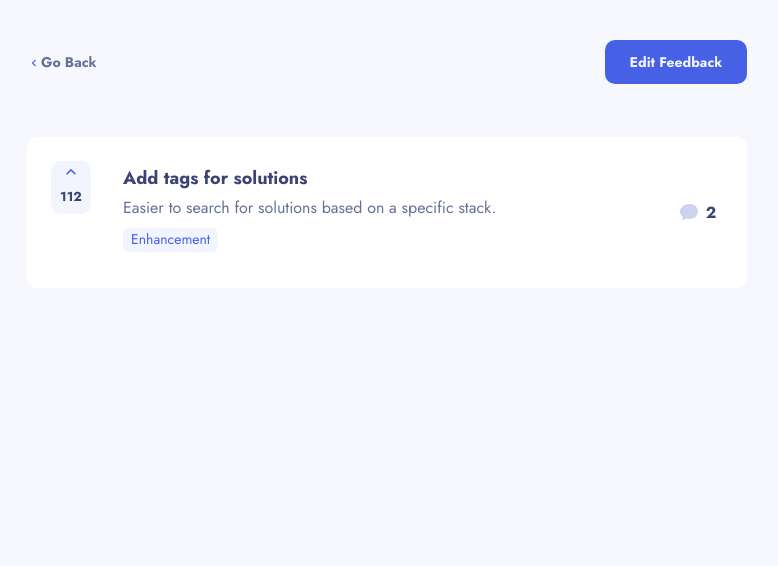
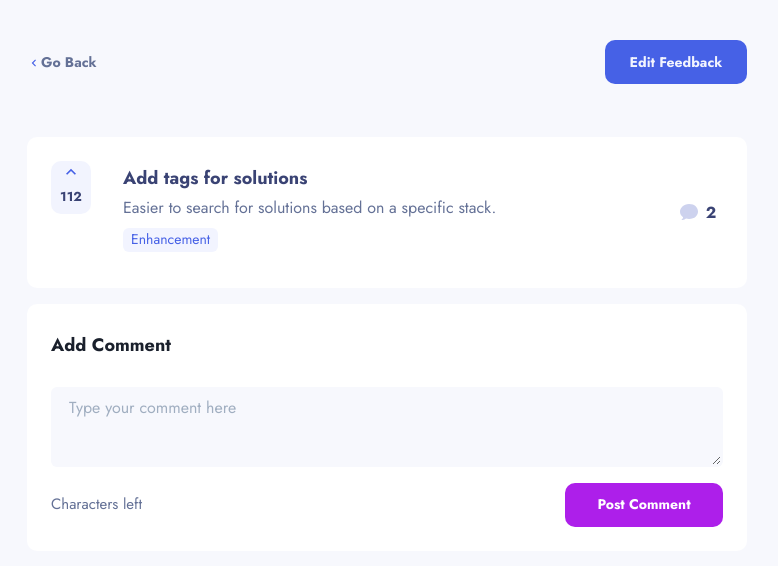
Before and after one commit to lilianaruva/product-feedback-app, a React (Create React App) app: page / in a window 1280 px wide. Shown: the top 566 px of the page, without its empty margins (253-1031 px from the left). Built offline with nearby package versions, Linux system fonts and the light colour scheme.

Commit message:
add comment component

```diff
--- a/src/pages/FeedBackDetail/FeedBackDetail.jsx
+++ b/src/pages/FeedBackDetail/FeedBackDetail.jsx
@@ -1,5 +1,6 @@
 import React from "react";
 import SuggestionsCard from "../Suggestions/components/suggestionsCard";
+import AddComment from "./components/addComment";
 import { ChevronLeftIcon } from "@chakra-ui/icons";
 
 import './styles/feedbackDetails.css'
@@ -17,6 +18,7 @@ const FeedBackDetails = () => {
                         <button className="button-blue">Edit Feedback</button>
                     </div>
                     <SuggestionsCard styles={{maxWidth:"720px"}}/>
+                    <AddComment/>
                 </div>
             </div>
         </>
--- /dev/null
+++ b/src/pages/FeedBackDetail/components/addComment.jsx
@@ -0,0 +1,22 @@
+import React from 'react';
+import { Textarea } from "@chakra-ui/react"
+
+import '../styles/addComment.css';
+
+const AddComment = () =>{
+    return (
+        <>
+        <div className="addComment-container">
+            <h1 className="title">Add Comment</h1>
+            <br/>
+            <Textarea backgroundColor="#F7F8FD" variant="filled" placeholder="Type your comment here" />
+            <div className="addComment-bottom">
+                <p className="countCharacters">Characters left</p>
+                <button className="button-purple">Post Comment</button>
+            </div>
+        </div>
+        </>
+    )
+}
+
+export default AddComment;
--- /dev/null
+++ b/src/pages/FeedBackDetail/styles/addComment.css
@@ -0,0 +1,17 @@
+.addComment-container{
+    background-color: white;
+    padding: 1.5rem;
+    border-radius: 10px;
+}
+
+.addComment-bottom{
+    margin-top: 1rem;
+    display: flex;
+    align-items: center;
+    justify-content: space-between;
+}
+
+.countCharacters {
+    color: #647196;
+    font-size: 15px;
+}
```
